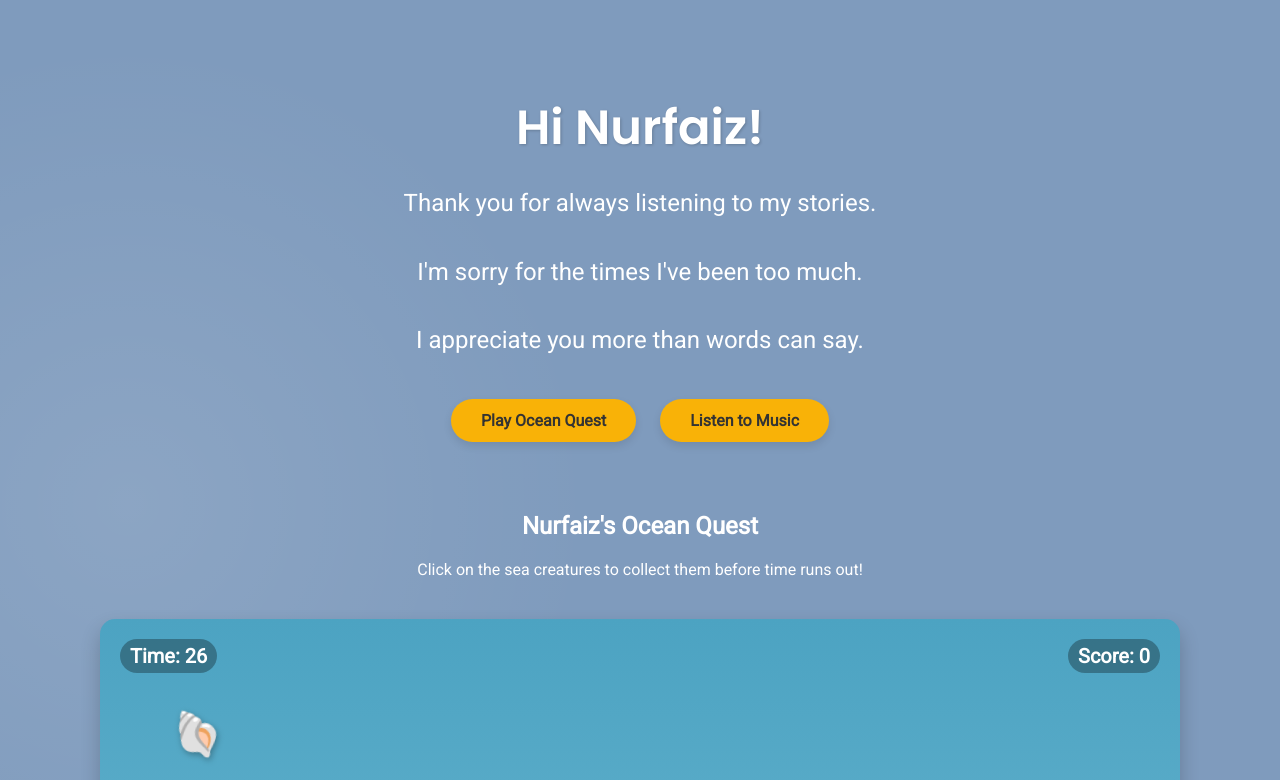
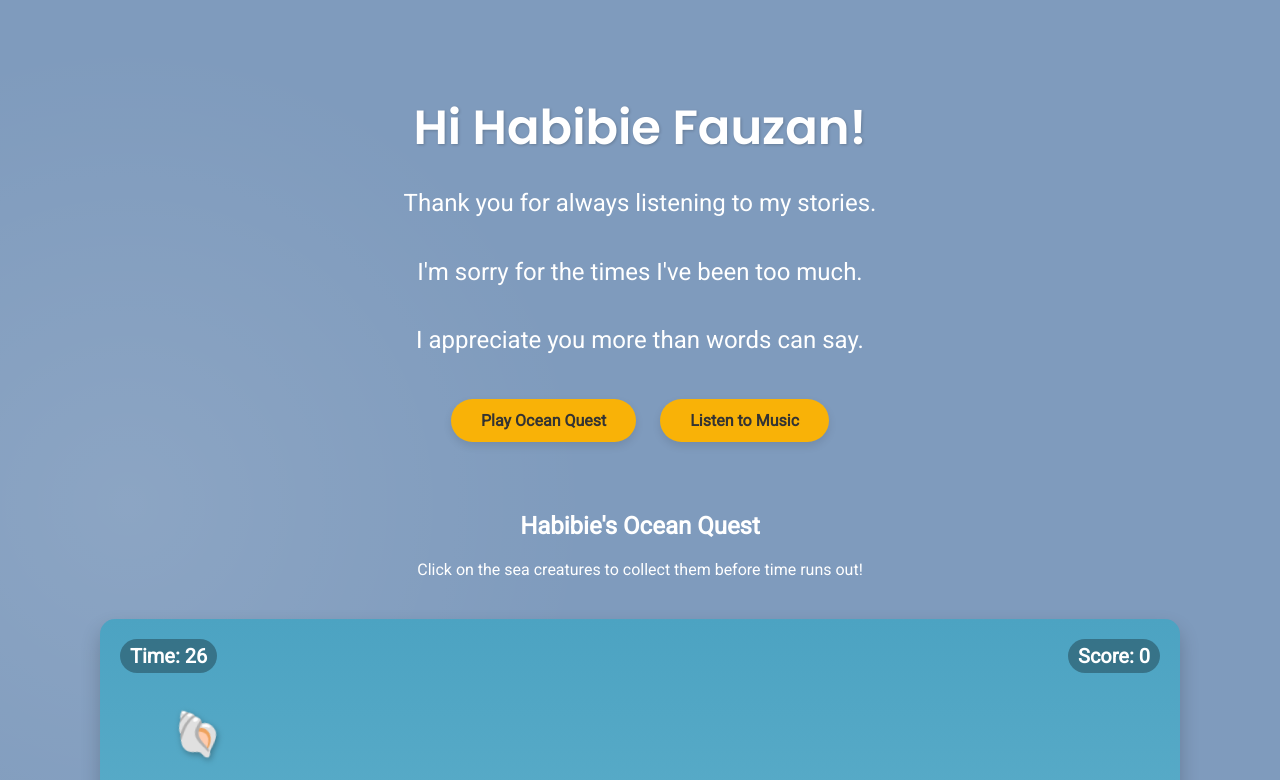
Before and after one commit to silviajsf/trial, a plain HTML site: page index.html in a window 1280 px wide. Shown: the top 780 px of the page. Drawn offline with Linux system fonts and the light colour scheme.

Commit message:
Update index.html

```diff
--- a/index.html
+++ b/index.html
@@ -293,7 +293,7 @@
 <body>
   <div class="container">
     <header>
-      <h1>Hi Nurfaiz!</h1>
+      <h1>Hi Habibie Fauzan!</h1>
       <div class="message">Thank you for always listening to my stories.</div>
       <div class="message">I'm sorry for the times I've been too much.</div>
       <div class="message">I appreciate you more than words can say.</div>
@@ -303,7 +303,7 @@
     </header>
 
     <section id="game">
-      <h2>Nurfaiz's Ocean Quest</h2>
+      <h2>Habibie's Ocean Quest</h2>
       <p>Click on the sea creatures to collect them before time runs out!</p>
 
       <div class="game-container">
```
